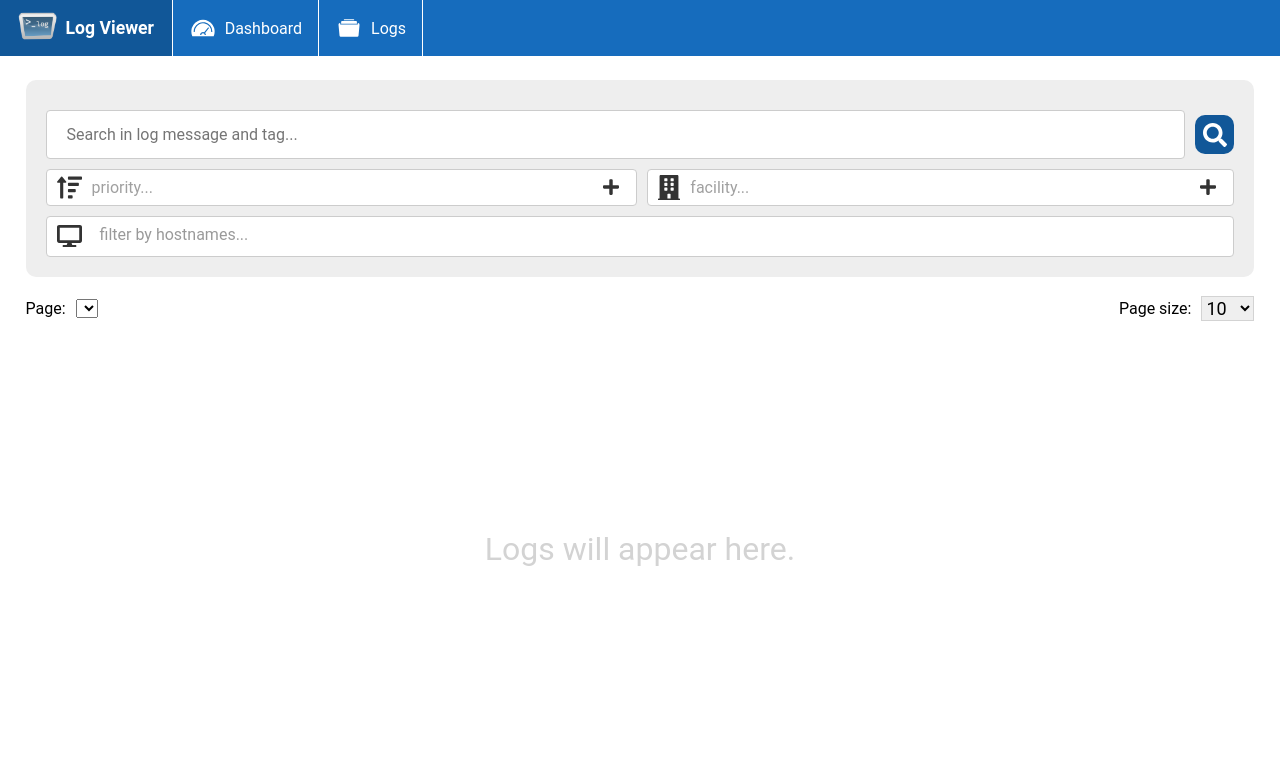
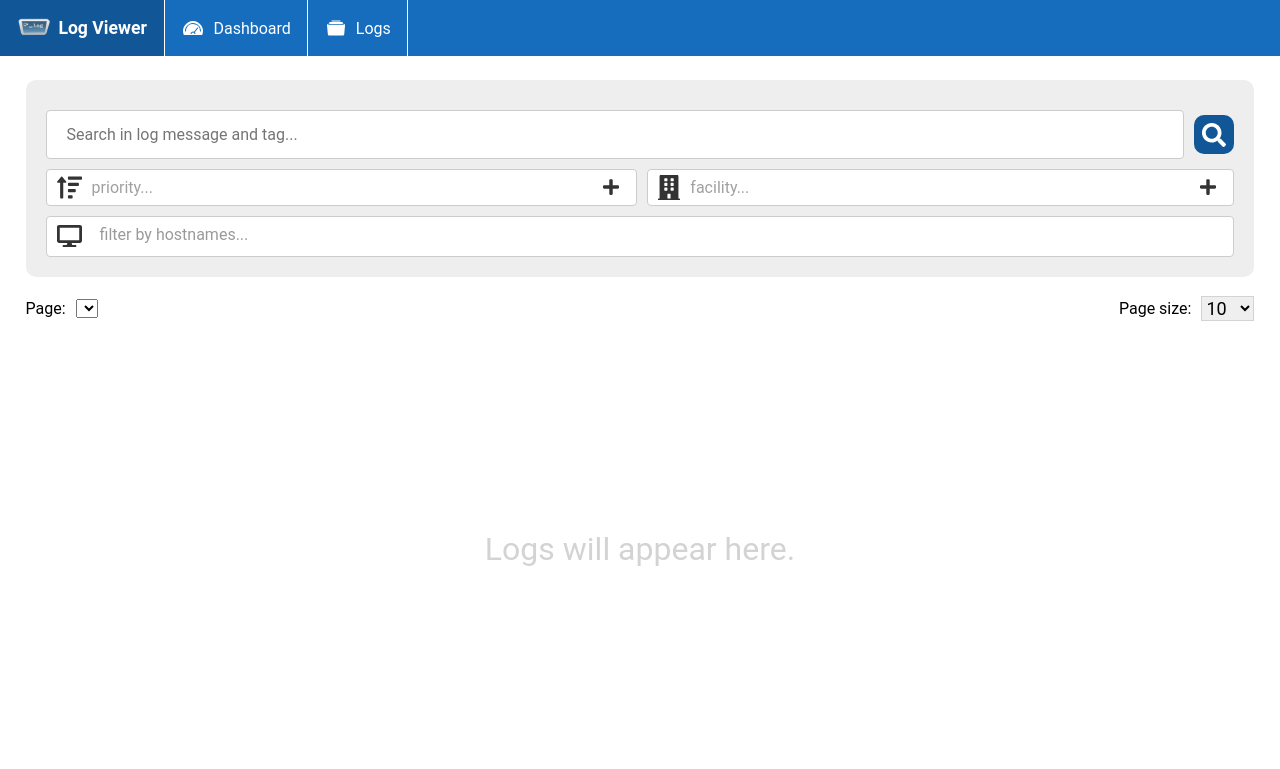
Before and after one commit to khadijalahy1/LogViewer, a website: page rLogViewer/public/index.html in a window 1280 px wide. Drawn offline with Linux system fonts and the light colour scheme.

Commit message:
v0.02: Fix some rules that break in Firefox.

```diff
--- a/rLogViewer/public/style.css
+++ b/rLogViewer/public/style.css
@@ -1,10 +1,9 @@
 /*
- * style.css v0.01
+ * style.css v0.02
  * This file is part of the rLogViewer project.
  * Copyright (c) AIAC GI17 P9 Team. All rights reserved.
- * Licensed under the MIT License. See LICENSE file in the project root for full license information.
+ * Licensed under the MIT License.
 */
-
 * {
   box-sizing: border-box;
   -webkit-box-sizing: border-box;
@@ -92,12 +91,12 @@ body {
 }
 
 .top-bar .item img {
-  height: 50%;
+  height: 24px;
   margin-right: 0.5em;
 }
 
 .top-bar .item:first-child img {
-  height: 70%;
+  width: 32px;
 }
 
 /*
@@ -113,6 +112,7 @@ body {
   flex-direction: column;
   width: 100%;
   height: fit-content;
+  height: -moz-fit-content;
   padding: 20px;
   background-color: #eeeeee;
 }
@@ -152,7 +152,7 @@ body {
   color: #fff;
   align-self: center;
   height: 80%;
-  aspect-ratio: 1;
+  width: 40px;
   margin-left: 10px;
   border: none;
   border-radius: 10px;
@@ -201,6 +201,7 @@ body {
 #page-result-summary {
   flex: 1;
   text-align: center;
+  font-weight: bold;
 }
 
 /*
@@ -246,6 +247,7 @@ table#log-page tr:not(:first-child) th {
   display: flex;
   align-items: center;
   width: fit-content;
+  width: -moz-fit-content;
   height: 24px;
   border-radius: 5px;
   padding: 2px 8px;
```
